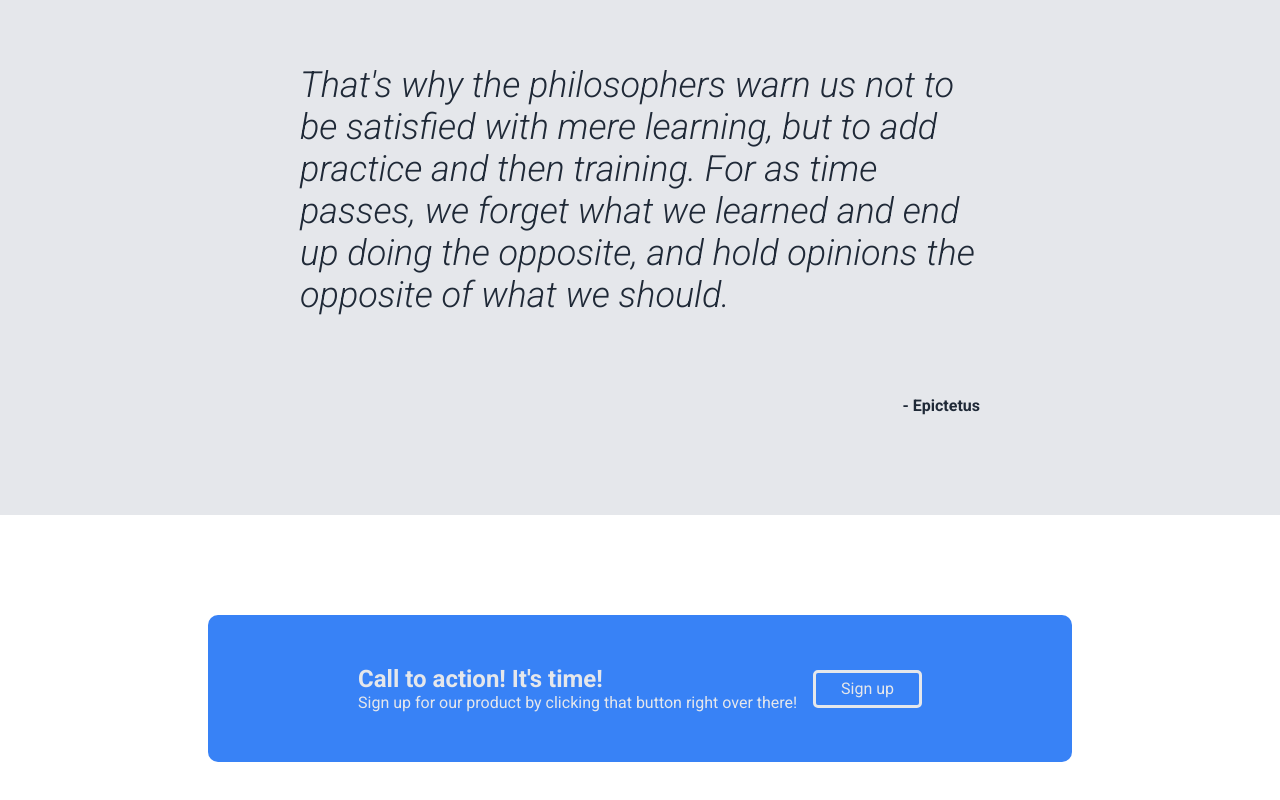
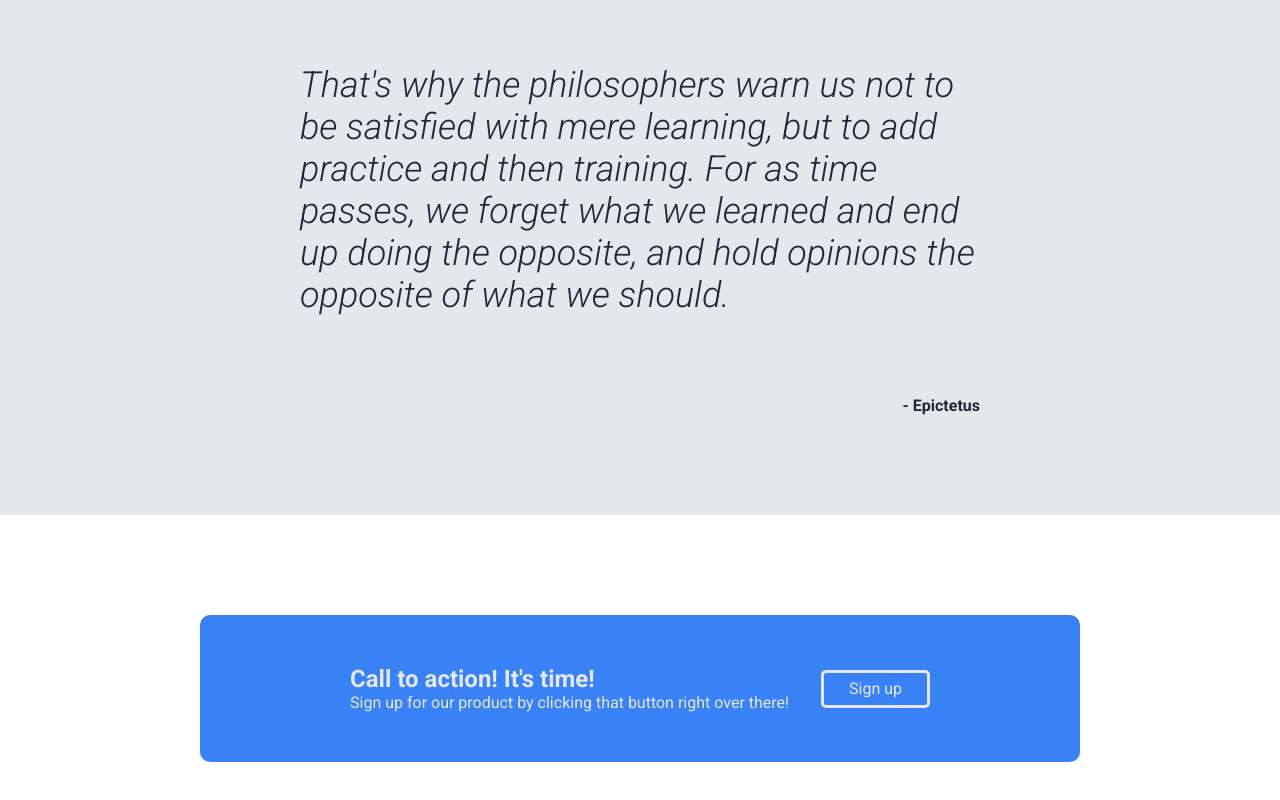
Before and after one commit to henrylin03/landing-page, a plain HTML site: page index.html in a window 1280 px wide. Shown: the part 588-1388 px from the top of the page. Drawn offline with Linux system fonts and the light colour scheme.

Commit message:
use padding to ensure width aligns with hero and header

```diff
--- a/styles.css
+++ b/styles.css
@@ -109,14 +109,14 @@ img {
     display: flex;
     justify-content: center;
     align-items: center;
-    padding: 100px;
+    padding: 100px 200px;
 }
 
 .cta .box {
     background-color: #3882f6;
     border-radius: 10px;
     padding: 50px 150px;
-    width: 80%;
+    width: 100%;
     display: flex;
     align-items: center;
 }
```
